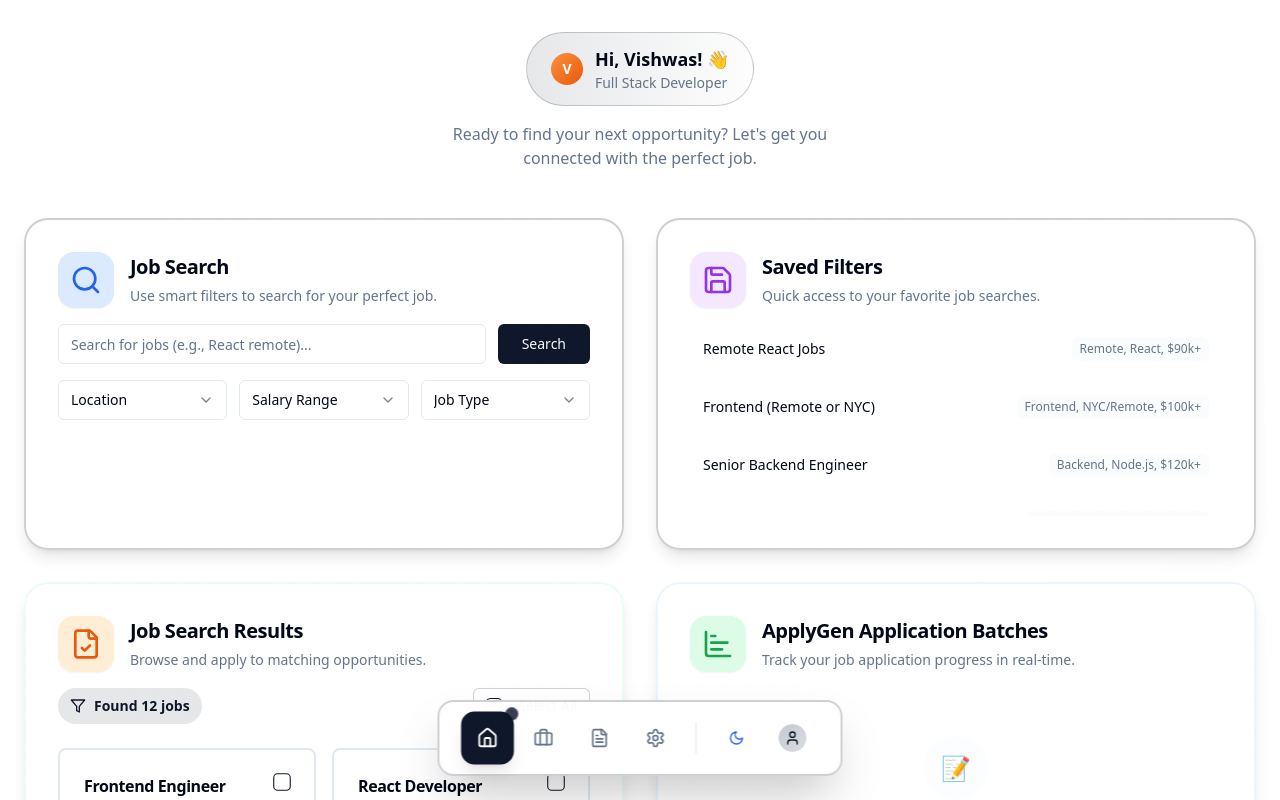
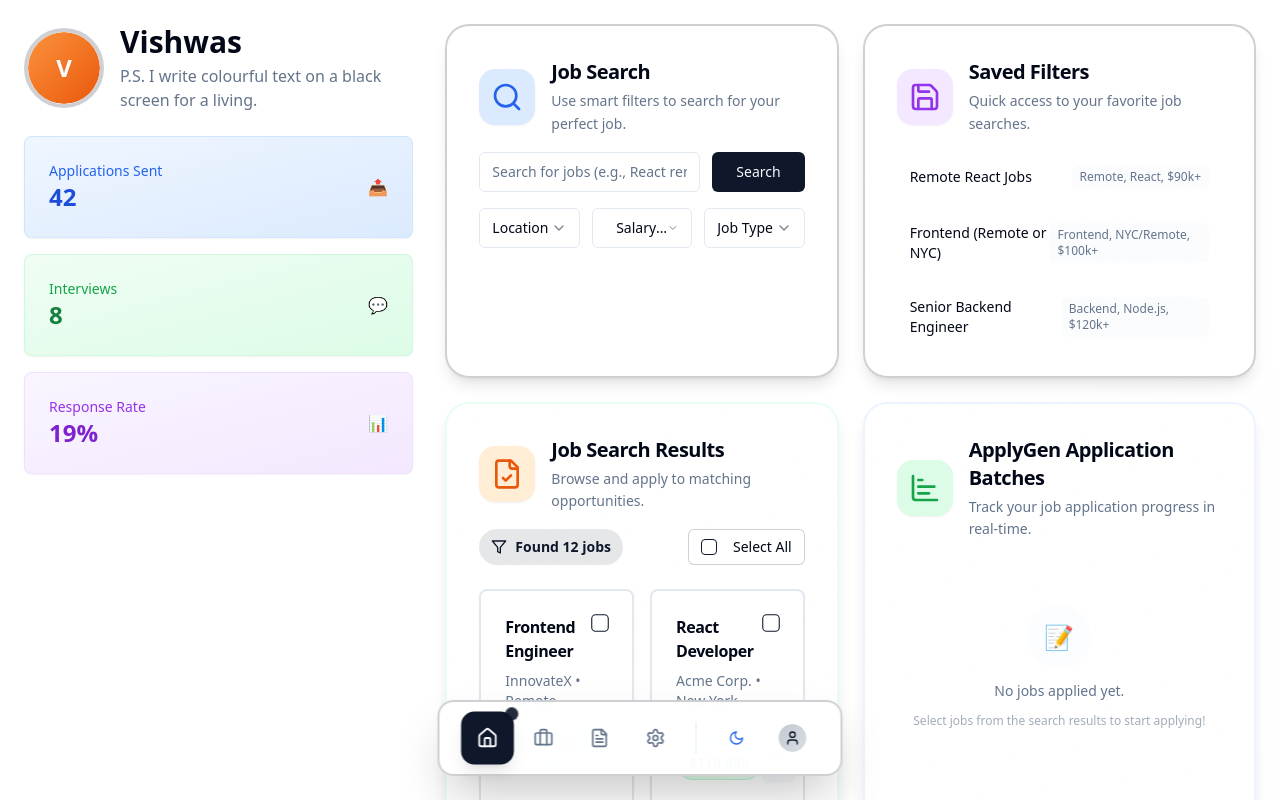
Before and after one commit to aplygen/aplygen-ui, a React (Vite) app: page / in a window 1280 px wide. Shown: the top 800 px of the page. Built offline with nearby package versions, Linux system fonts and the light colour scheme.

Commit message:
Refactor: Implement personalized greeting and layout
Restructured the layout to include a personalized greeting and metrics on the left, and Bento cards with a profile picture on the right, mirroring the bento.me design.

```diff
--- a/src/pages/Index.tsx
+++ b/src/pages/Index.tsx
@@ -7,6 +7,8 @@ import { Select, SelectContent, SelectItem, SelectTrigger, SelectValue } from "@
 import { JobList } from "@/components/JobList";
 import { BackgroundJobBox, BackgroundJob } from "@/components/BackgroundJobBox";
 import { FloatingNavbar } from "@/components/FloatingNavbar";
+import { Avatar, AvatarImage, AvatarFallback } from "@/components/ui/avatar";
+import { Card, CardContent } from "@/components/ui/card";
 
 const savedFilters = [
   {
@@ -66,7 +68,6 @@ const staticJobResults = [
     salary: "$125,000",
     posted: "2025-06-13",
   },
-  // ... add at least 12 jobs for demo
   {
     id: 4,
     title: "Product Designer",
@@ -151,8 +152,9 @@ const Index = () => {
   // Mock user data - in real app this would come from auth/settings
   const user = {
     name: "Vishwas",
-    tagline: "Full Stack Developer",
-    jobTitle: "Software Engineer"
+    tagline: "P.S. I write colourful text on a black screen for a living.",
+    jobTitle: "Software Engineer",
+    avatar: ""
   };
 
   const jobResults = React.useMemo(() => staticJobResults, []);
@@ -188,28 +190,72 @@ const Index = () => {
   };
 
   return (
-    <div className="min-h-screen bg-gradient-to-br from-background via-background to-accent/10 pb-20">
-      {/* Hero Section with Personalized Greeting */}
-      <div className="w-full max-w-7xl mx-auto px-6 pt-8 pb-6">
-        <div className="text-center space-y-4">
-          <div className="inline-flex items-center gap-3 bg-gradient-to-r from-primary/10 to-accent/10 rounded-full px-6 py-3 border border-primary/20">
-            <div className="w-8 h-8 rounded-full bg-gradient-to-br from-orange-400 to-orange-600 flex items-center justify-center text-white font-bold text-sm">
+    <div className="min-h-screen bg-gradient-to-br from-background via-background to-accent/10 pb-32">
+      <main className="w-full max-w-7xl mx-auto p-6">
+        {/* Two Column Layout */}
+        <div className="grid grid-cols-1 lg:grid-cols-12 gap-8 min-h-[calc(100vh-8rem)]">
+          {/* Left Column - Profile & Metrics */}
+          <div className="lg:col-span-4 space-y-6">
+            {/* Profile Section */}
+            <div className="space-y-6">
+              <div className="flex items-center gap-4">
+                <Avatar className="h-20 w-20 border-4 border-primary/20">
+                  <AvatarImage src={user.avatar} alt={user.name} />
+                  <AvatarFallback className="bg-gradient-to-br from-orange-400 to-orange-600 text-white text-2xl font-bold">
                     {user.name.charAt(0)}
+                  </AvatarFallback>
+                </Avatar>
+                <div>
+                  <h1 className="text-3xl font-bold text-foreground">{user.name}</h1>
+                  <p className="text-muted-foreground mt-1">{user.tagline}</p>
                 </div>
-            <div className="text-left">
-              <p className="text-lg font-semibold">Hi, {user.name}! 👋</p>
-              <p className="text-sm text-muted-foreground">{user.tagline}</p>
-            </div>
-          </div>
-          <p className="text-muted-foreground max-w-md mx-auto">
-            Ready to find your next opportunity? Let's get you connected with the perfect job.
-          </p>
               </div>
             </div>
 
-      <main className="w-full max-w-7xl mx-auto p-6 flex flex-col gap-8">
+            {/* Metrics Cards */}
+            <div className="space-y-4">
+              <Card className="bg-gradient-to-br from-blue-50 to-blue-100 dark:from-blue-950/30 dark:to-blue-900/30 border-blue-200/50">
+                <CardContent className="p-6">
+                  <div className="flex items-center justify-between">
+                    <div>
+                      <p className="text-sm font-medium text-blue-600 dark:text-blue-400">Applications Sent</p>
+                      <p className="text-2xl font-bold text-blue-700 dark:text-blue-300">42</p>
+                    </div>
+                    <div className="text-blue-500">📤</div>
+                  </div>
+                </CardContent>
+              </Card>
+
+              <Card className="bg-gradient-to-br from-green-50 to-green-100 dark:from-green-950/30 dark:to-green-900/30 border-green-200/50">
+                <CardContent className="p-6">
+                  <div className="flex items-center justify-between">
+                    <div>
+                      <p className="text-sm font-medium text-green-600 dark:text-green-400">Interviews</p>
+                      <p className="text-2xl font-bold text-green-700 dark:text-green-300">8</p>
+                    </div>
+                    <div className="text-green-500">💬</div>
+                  </div>
+                </CardContent>
+              </Card>
+
+              <Card className="bg-gradient-to-br from-purple-50 to-purple-100 dark:from-purple-950/30 dark:to-purple-900/30 border-purple-200/50">
+                <CardContent className="p-6">
+                  <div className="flex items-center justify-between">
+                    <div>
+                      <p className="text-sm font-medium text-purple-600 dark:text-purple-400">Response Rate</p>
+                      <p className="text-2xl font-bold text-purple-700 dark:text-purple-300">19%</p>
+                    </div>
+                    <div className="text-purple-500">📊</div>
+                  </div>
+                </CardContent>
+              </Card>
+            </div>
+          </div>
+
+          {/* Right Column - Bento Cards */}
+          <div className="lg:col-span-8 space-y-6">
             {/* Enhanced Search and Filters Section */}
-        <div className="grid grid-cols-1 lg:grid-cols-2 gap-8">
+            <div className="grid grid-cols-1 xl:grid-cols-2 gap-6">
               <BentoCard
                 icon="search"
                 title="Job Search"
@@ -274,6 +320,7 @@ const Index = () => {
                   </div>
                 </form>
               </BentoCard>
+
               <BentoCard
                 icon="save"
                 title="Saved Filters"
@@ -291,8 +338,8 @@ const Index = () => {
               </BentoCard>
             </div>
 
-        {/* Parallel Job Results and Batch Processing */}
-        <div className="grid grid-cols-1 lg:grid-cols-2 gap-8">
+            {/* Job Results and Application Batches */}
+            <div className="grid grid-cols-1 xl:grid-cols-2 gap-6">
               <BentoCard
                 icon="file-check"
                 title="Job Search Results"
@@ -303,6 +350,7 @@ const Index = () => {
                   <JobList jobs={jobResults} onApply={handleApply} />
                 </div>
               </BentoCard>
+
               <BentoCard
                 icon="chart-bar"
                 title="ApplyGen Application Batches"
@@ -324,6 +372,8 @@ const Index = () => {
                 </div>
               </BentoCard>
             </div>
+          </div>
+        </div>
       </main>
 
       {/* Bottom Navigation */}
```
Lines whose indentation alone changed are shown as unchanged.
